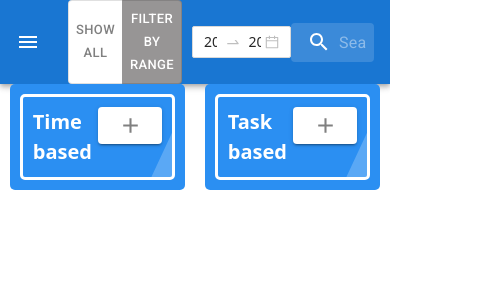
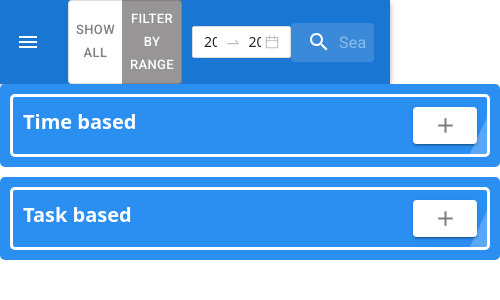
Before and after one commit to Bharshav/mahday, a React (Create React App) app: page / in a window 390 px wide. Shown: the top 300 px of the page, 500 px wide, since content can reach past the window. Built offline with nearby package versions, Linux system fonts and the light colour scheme.

Commit message:
Added a media query

```diff
--- a/src/App.css
+++ b/src/App.css
@@ -50,6 +50,7 @@
   width: 45vw;
   padding: 10px;
   background-color: #2b8ff2;
+  min-width: 500px;
 
 }
 
@@ -58,6 +59,17 @@
   width: 45vw;
   padding: 10px;
   background-color: #2b8ff2;
+  min-width: 500px;
 
 
 }
+
+@media all and (max-width: 1000px) {
+  .tasktodo {
+    width: 100vw;
+    margin-top: 10px;
+  }
+  .timetodo {
+    width: 100vw;
+  }
+}
```
